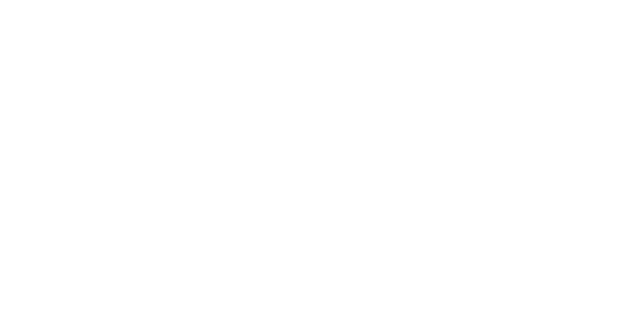
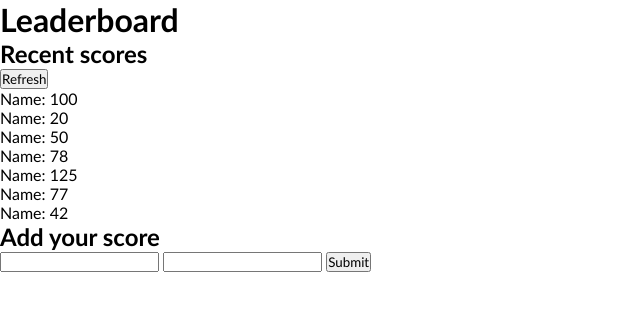
Before and after one commit to emyrue/leaderboard, a website built with webpack: page src/index.html in a window 1280 px wide. Shown: the whole page, without its empty margins (0-640 px from the left). Built offline with nearby package versions, Linux system fonts and the light colour scheme.

Commit message:
Added HTML and some styling

```diff
--- a/src/index.html
+++ b/src/index.html
@@ -4,8 +4,36 @@
         <meta charset="utf-8">
         <meta name="viewport" content="width=device-width, initial-scale=1.0">
         <title>Leaderboard</title>
+        <script src="./index.bundle.js"></script>
     </head>
     <body>
-
+        <h1>Leaderboard</h1>
+        <section>
+            <div class="leaderboard-section">
+                <div>
+                    <h2>Recent scores</h2>
+                    <button type="button">Refresh</button>
+                </div>
+                <div>
+                    <ul>
+                        <li>Name: 100</li>
+                        <li>Name: 20</li>
+                        <li>Name: 50</li>
+                        <li>Name: 78</li>
+                        <li>Name: 125</li>
+                        <li>Name: 77</li>
+                        <li>Name: 42</li>
+                    </ul>
+                </div>
+            </div>
+            <div class="form-section">
+                <h2>Add your score</h2>
+                <form>
+                    <input>
+                    <input>
+                    <button type="submit">Submit</button>
+                </form>
+            </div>
+        </section>
     </body>
 </html>
--- a/src/style.css
+++ b/src/style.css
@@ -0,0 +1,9 @@
+* {
+  padding: 0;
+  margin: 0;
+  font-family:'Gill Sans', 'Gill Sans MT', Calibri, 'Trebuchet MS', sans-serif;
+}
+
+ul {
+  list-style: none;
+}
```
Also changed, not shown: dist/index.bundle.js, dist/index.html.
